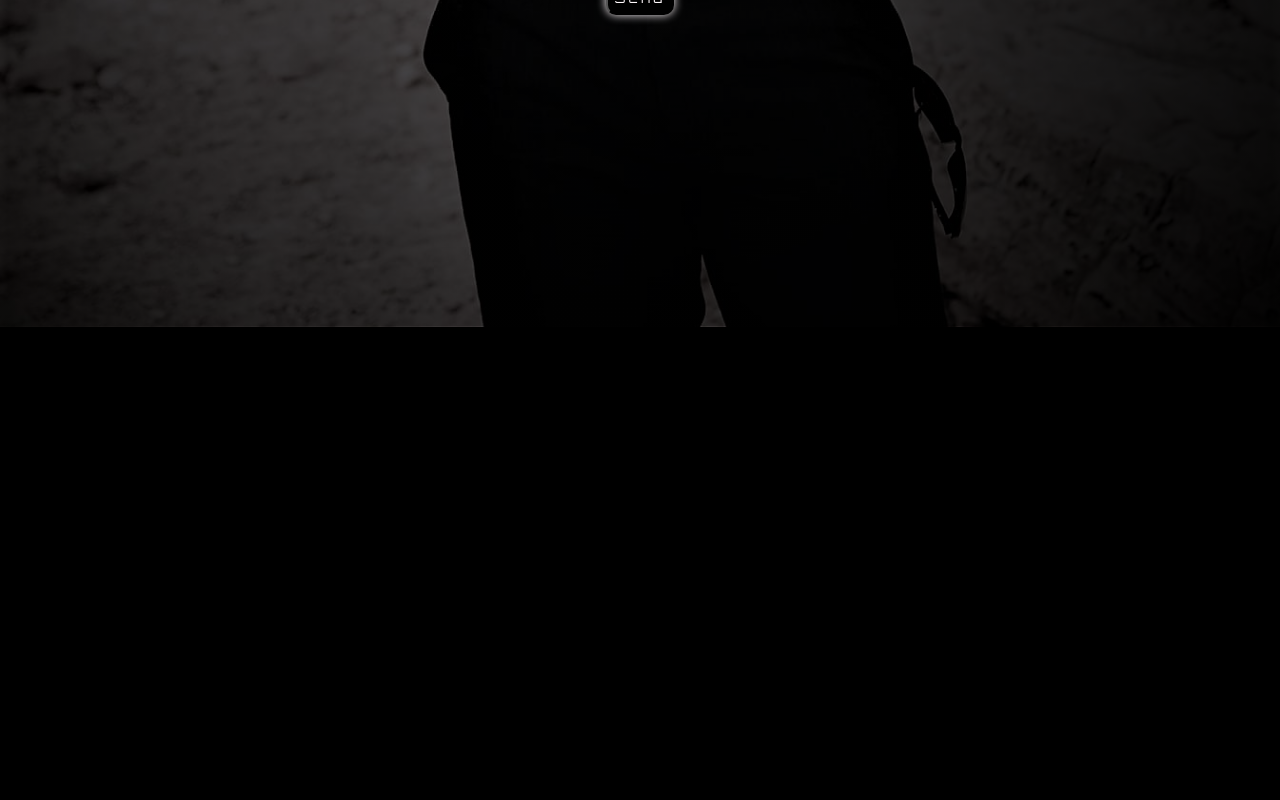
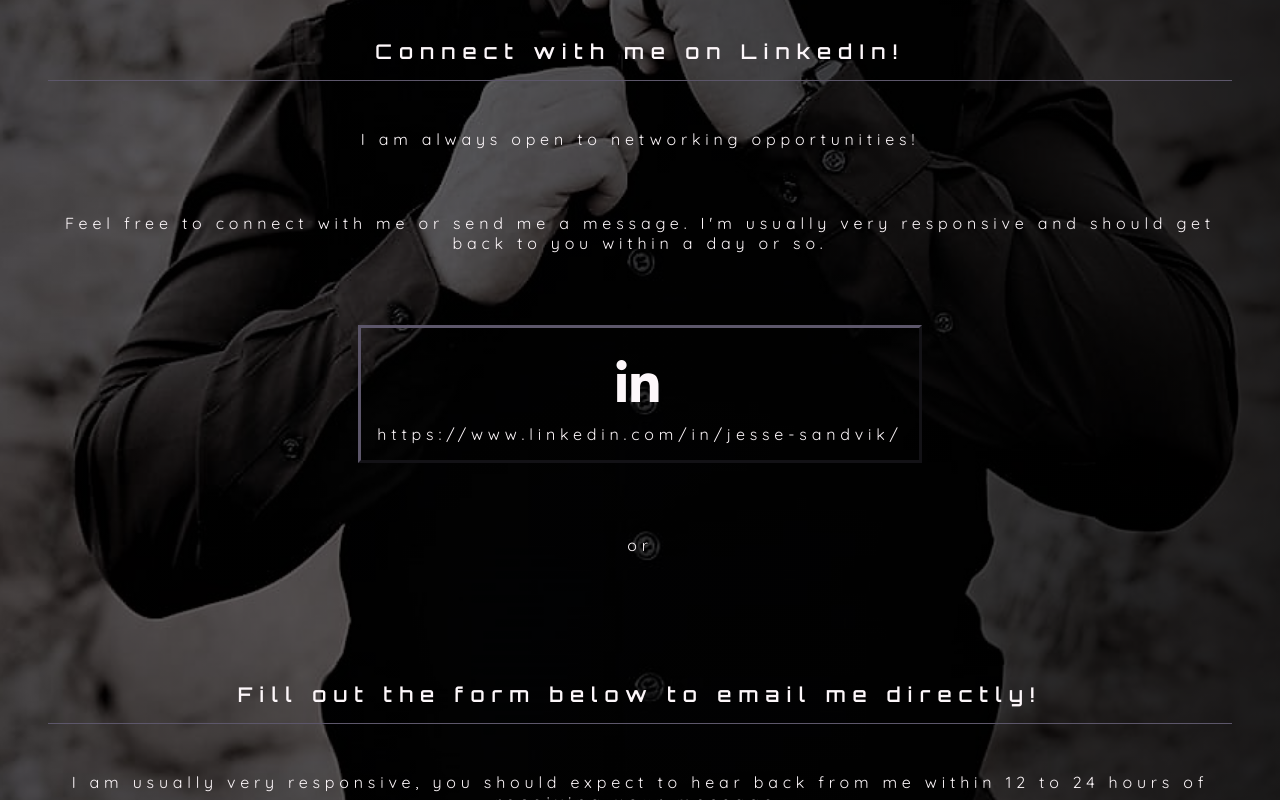
Before and after one commit to JesseSandvik/Portfolio-React, a React (Create React App) app: page /contact in a window 1280 px wide. Shown: the part 1220-2020 px from the top of the page. Before the commit the page ends 1547 px from the top, so only its background shows below. Built offline with nearby package versions, Linux system fonts and the light colour scheme; a web font is replaced by a local one.

Commit message:
contact page content updated

```diff
--- a/src/contact/Contact.js
+++ b/src/contact/Contact.js
@@ -1,12 +1,24 @@
 import React from "react";
 import EmailForm from "../utils/EmailForm";
+import contactOne from '../images/contact.png';
 
 export default function Contact() {
     return (
         <article className="contact">
             <h1>Contact</h1>
-            <h2>Email</h2>
-            <small>Email me directly!</small>
+            <img src={contactOne} alt="Coffee and Keyboard" />
+            <h2>Connect with me on LinkedIn!</h2>
+            <p>I am always open to networking opportunities!</p>
+            <p>Feel free to connect with me or send me a message. I'm usually very responsive and should get back to you within a day or so.</p>
+            <div className="item">
+                <a title="linkedin link" href="https://www.linkedin.com/in/jesse-sandvik-3b91b620a/" target="_blank" rel="noopener noreferrer">
+                    <i className="fab fa-linkedin-in"></i>
+                    https://www.linkedin.com/in/jesse-sandvik/
+                </a>
+            </div>
+            <p>or</p>
+            <h2>Fill out the form below to email me directly!</h2>
+            <p>I am usually very responsive, you should expect to hear back from me within 12 to 24 hours of receiving your message.</p>
             <EmailForm />
         </article>
     );
--- a/src/index.css
+++ b/src/index.css
@@ -629,10 +629,38 @@ section main article {
   text-align: center;
 }
 
-section main article.about img, section main article.projects img {
+section main article.about img, section main article.projects img, section main article.contact img {
   border-radius: 10px;
   margin: 5vh auto;
   max-width: 100%;
+}
+
+section main article.contact .item {
+  margin: 5vh 0;
+}
+
+section main article.contact .item a {
+  -webkit-box-align: center;
+      -ms-flex-align: center;
+          align-items: center;
+  border: 3px outset #5D576B;
+  display: -webkit-box;
+  display: -ms-flexbox;
+  display: flex;
+  -webkit-box-orient: vertical;
+  -webkit-box-direction: normal;
+      -ms-flex-direction: column;
+          flex-direction: column;
+  -webkit-box-pack: center;
+      -ms-flex-pack: center;
+          justify-content: center;
+  padding: 1rem;
+  text-align: center;
+}
+
+section main article.contact .item a i {
+  font-size: 3rem;
+  padding: 1rem;
 }
 
 section main article.about, section main article.projects, section main article.contact {
--- a/src/index.scss
+++ b/src/index.scss
@@ -118,11 +118,32 @@ section {
             padding: 5vh 3rem 20vh;
             text-align: center;
 
-            &.about, &.projects {
+            &.about, &.projects, &.contact {
                 img {
                     border-radius: 10px;
                     margin: 5vh auto;
                     max-width: 100%;
+                }
+            }
+
+            &.contact {
+
+                .item {
+                    margin: 5vh 0;
+                    a {
+                        align-items: center;
+                        border: 3px outset $muted-color;;
+                        display: flex;
+                        flex-direction: column;
+                        justify-content: center;
+                        padding: 1rem;
+                        text-align: center;
+
+                        i {
+                            font-size: 3rem;
+                            padding: 1rem;
+                        }
+                    }
                 }
             }
 
```
Also changed, not shown: src/projects/Project.js (deleted, +0 -34 lines), src/utils/data/Projects.js (deleted, +0 -35 lines), src/images/contact.png (added), 1 other file (tests, documents, lock files or other folders).
